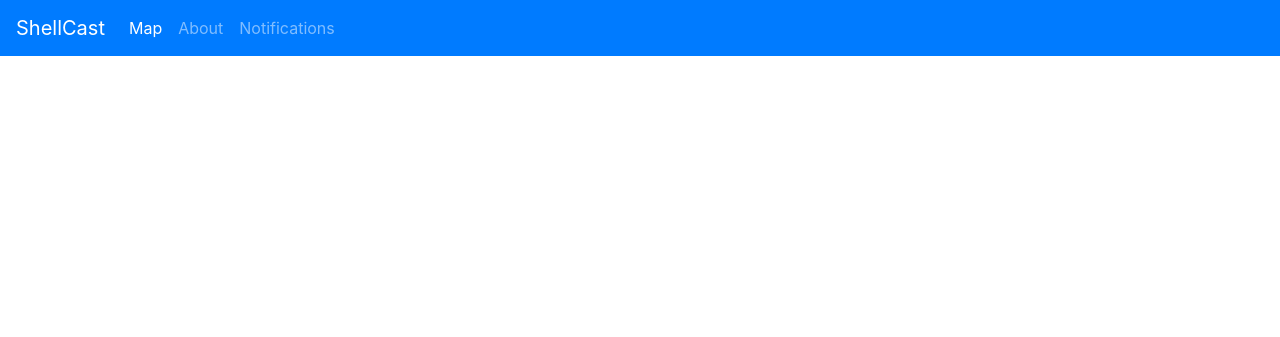
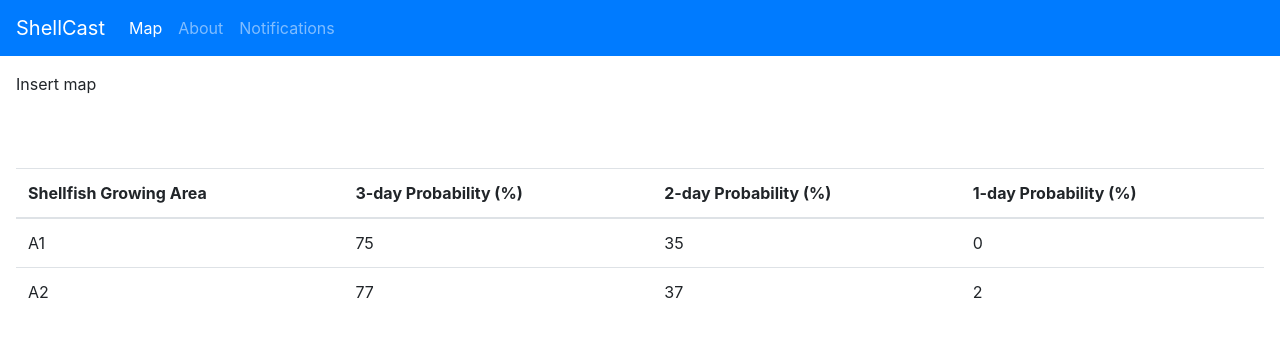
Before and after one commit to Biosystems-Analytics-Lab/shellcast, a Flask app: page / in a window 1280 px wide. Shown: the top 337 px of the page. Run offline with Flask 2, Linux system fonts and the light colour scheme; some libraries are stand-ins or nearby versions.

Commit message:
Add placeholder for map

```diff
--- a/templates/index.html.jinja
+++ b/templates/index.html.jinja
@@ -1,8 +1,10 @@
 {% extends "base.html.jinja" %}
 
-{% block body %}
-  <h1>ShellCast</h1>
-
+{% block content %}
+  <div>Insert map</div>
+  <br/>
+  <br/>
+  <br/>
   <table class="table">
     <thead>
       <tr>
```
